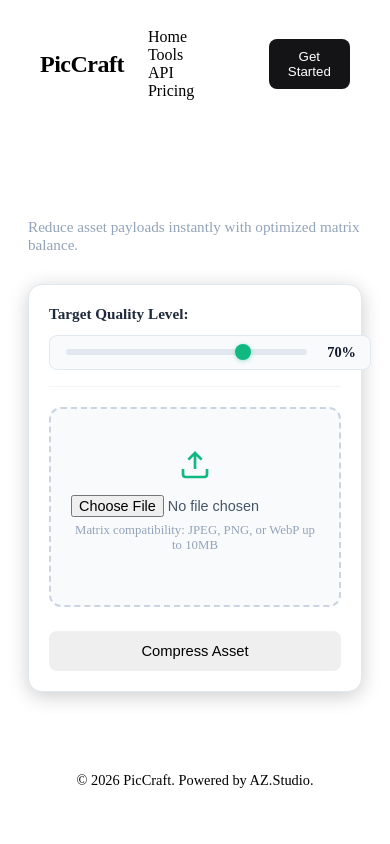
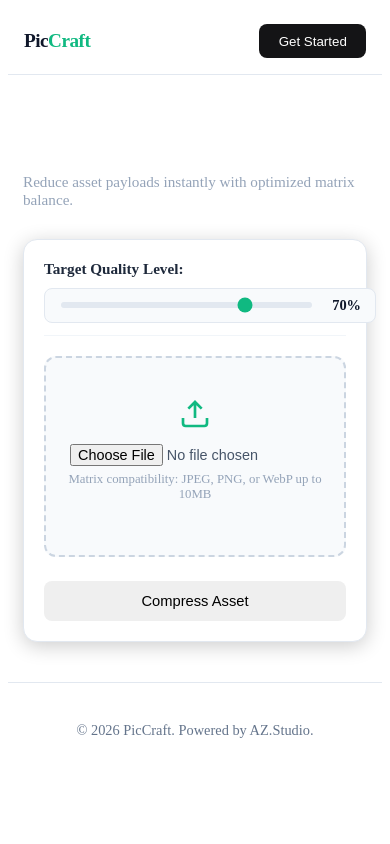
Before and after one commit to Abdul-rehman235/Image_converter_webapp, a Flask app: page /compressor in a window 390 px wide. Run offline with Flask 3, Linux system fonts and the light colour scheme; some libraries are stand-ins or nearby versions.

Commit message:
mobile responsive

```diff
--- a/static/compressor.css
+++ b/static/compressor.css
@@ -1,9 +1,24 @@
-/* --- Header Layout --- */
+/* ==========================================================================
+   🧱 GLOBAL CONFIGURATIONS & ROOT SYSTEM
+   ========================================================================== */
+:root {
+    --text-main: #0f172a;
+    --text-muted: #64748b;
+    --border-color: #e2e8f0;
+    --card-bg: #ffffff;
+    --accent: #10b981; /* ConvertCraft Neon Emerald */
+    --brand-blue: #007BFF;
+}
+
+/* ==========================================================================
+   🧭 NAVBAR / HEADER LAYOUT (FULLY RESPONSIVE)
+   ========================================================================== */
 .navbar {
     position: sticky;
     top: 0;
     background-color: rgba(255, 255, 255, 0.8);
     backdrop-filter: blur(10px);
+    -webkit-backdrop-filter: blur(10px);
     border-bottom: 1px solid var(--border-color);
     z-index: 100;
 }
@@ -11,14 +26,14 @@
 .nav-container {
     max-width: 1140px;
     margin: 0 auto;
-    padding: 1.25rem 2rem;
+    padding: 1rem 2rem;
     display: flex;
     justify-content: space-between;
     align-items: center;
 }
 
 .logo {
-    font-size: 1.5rem;
+    font-size: 1.4rem;
     font-weight: 700;
     text-decoration: none;
     color: var(--text-main);
@@ -29,11 +44,16 @@
     color: var(--accent);
 }
 
+.nav-links {
+    display: flex;
+    align-items: center;
+}
+
 .nav-links a {
     text-decoration: none;
     color: var(--text-muted);
     font-weight: 500;
-    margin: 0 1.5rem;
+    margin: 0 1.2rem;
     transition: color 0.2s ease;
 }
 
@@ -118,14 +139,97 @@
     word-break: break-all;
 }
 
-/* --- Optimized Mobile Layout Constraints for Compression Output --- */
+/* ==========================================================================
+   🗜️ FORMS & RANGE INPUT SLIDER ELEMENTS
+   ========================================================================== */
+.responsive-form-group input[type="range"] {
+    -webkit-appearance: none;
+    appearance: none;
+    background: #e2e8f0;
+    border-radius: 4px;
+    outline: none;
+    width: 100%;
+}
+
+/* .responsive-form-group input[type="range"]::-webkit-slider-thumb {
+    -webkit-appearance: none;
+    appearance: none;
+    width: 16 height: 16px;
+    width: 16px;
+    height: 16px;
+    border-radius: 50%;
+    background: var(--accent);
+    cursor: pointer;
+    box-shadow: 0 1px 4px rgba(16, 185, 129, 0.4);
+} */
+
+/* ==========================================================================
+   🏛️ FOOTER BLOCK
+   ========================================================================== */
+.main-footer {
+    background-color: var(--card-bg);
+    border-top: 1px solid var(--border-color);
+    padding: 25px 0;
+    text-align: center;
+    color: var(--text-muted);
+    font-size: 0.9rem;
+    margin-top: auto;
+}
+
+/* ==========================================================================
+   📱 📱 CORE MEDIA QUERIES BREAKPOINTS (TABLET & MOBILE)
+   ========================================================================== */
+
 @media screen and (max-width: 768px) {
+    /* 1. Header Break System */
+    .nav-container {
+        padding: 1rem;
+    }
+    .nav-links a:not(.btn-profile):not(.btn-primary) {
+        display: none; /* Hide normal links to save tight spaces */
+    }
+
+    /* 2. Container Canvas Control */
+    .dashboard-container {
+        padding: 0 15px !important;
+    }
+
+    /* 3. Core Form Console Formats */
+    .upload-form {
+        padding: 20px !important;
+    }
+
+    .upload-form .responsive-form-group {
+        flex-direction: column !important;
+        align-items: flex-start !important;
+        gap: 10px !important;
+        padding-bottom: 12px !important;
+    }
+
+    /* Input adjustments for elements inside row */
+    .upload-form .responsive-form-group div,
+    .upload-form .responsive-form-group input,
+    .upload-form .responsive-form-group select {
+        width: 100% !important;
+        max-width: 100% !important;
+    }
+
+    /* Button Center Fix */
+    .upload-form div[style*="justify-content: flex-end"] {
+        justify-content: center !important;
+    }
+
+    .upload-form .btn-download {
+        width: 100% !important;
+    }
+
+    /* 4. Downloader Card Logic Stack */
     .responsive-row-card {
         flex-direction: column !important;
         align-items: center !important;
         text-align: center !important;
         padding: 20px 16px !important;
-        gap: 14px !important;
+        gap: 16px !important;
     }
 
     .responsive-row-card .success-header {
@@ -143,39 +247,6 @@
     }
 }
 
-/* --- Adjust Element: Range Slider Reset for Forms --- */
-.responsive-form-group input[type="range"] {
-    -webkit-appearance: none;
-    appearance: none;
-    background: #e2e8f0;
-    border-radius: 4px;
-    outline: none;
-}
-
-.responsive-form-group input[type="range"]::-webkit-slider-thumb {
-    -webkit-appearance: none;
-    appearance: none;
-    width: 16px;
-    height: 16px;
-    border-radius: 50%;
-    background: #10b981;
-    cursor: pointer;
-    box-shadow: 0 1px 4px rgba(16, 185, 129, 0.4);
-}
-
-
-/* --- Footer --- */
-.main-footer {
-    background-color: var(--card-bg);
-    border-top: 1px solid var(--border-color);
-    padding: 25px 0;
-    text-align: center;
-    color: var(--text-muted);
-    font-size: 0.9rem;
-    margin-top: auto;
-}
-
-/* --- Responsive Adjustments --- */
 @media (max-width: 480px) {
     .converter-actions {
         flex-direction: column;
@@ -184,30 +255,7 @@
     .format-select {
         justify-content: space-between;
     }
-}
-
-/* --- Mobile Breakpoint Adjustment Fixes --- */
-@media screen and (max-width: 768px) {
-    .upload-form {
-        padding: 20px !important;
-    }
-
-    .upload-form .responsive-form-group {
-        flex-direction: column !important;
-        align-items: flex-start !important;
-        gap: 12px !important;
-        padding-bottom: 16px !important;
-    }
-
-    .upload-form .responsive-form-group div {
-        max-width: 100% !important;
-    }
-
-    .upload-form div[style*="justify-content: flex-end"] {
-        justify-content: center !important;
-    }
-
-    .upload-form .btn-download {
-        width: 100% !important;
+    .logo {
+        font-size: 1.2rem;
     }
 }
```
Also changed, not shown: other parts of static/compressor.css (+17 -16 lines).
